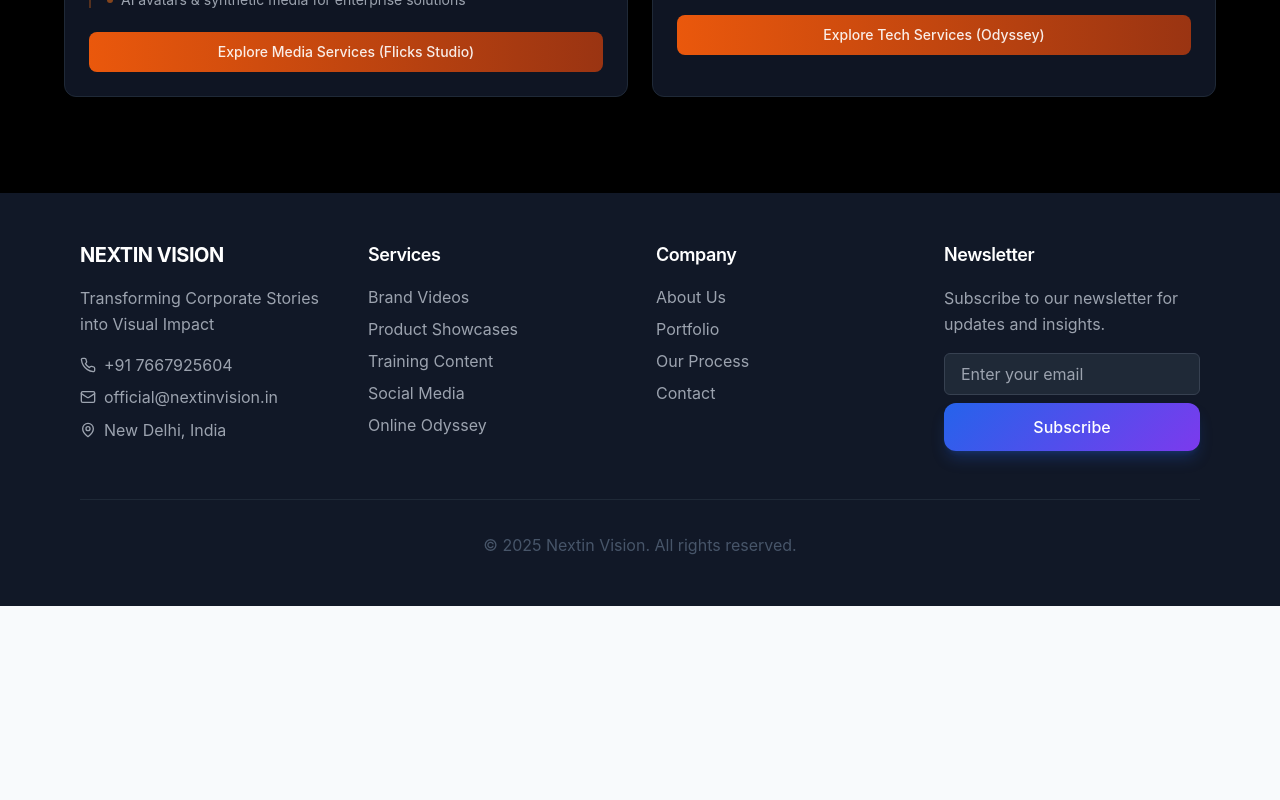
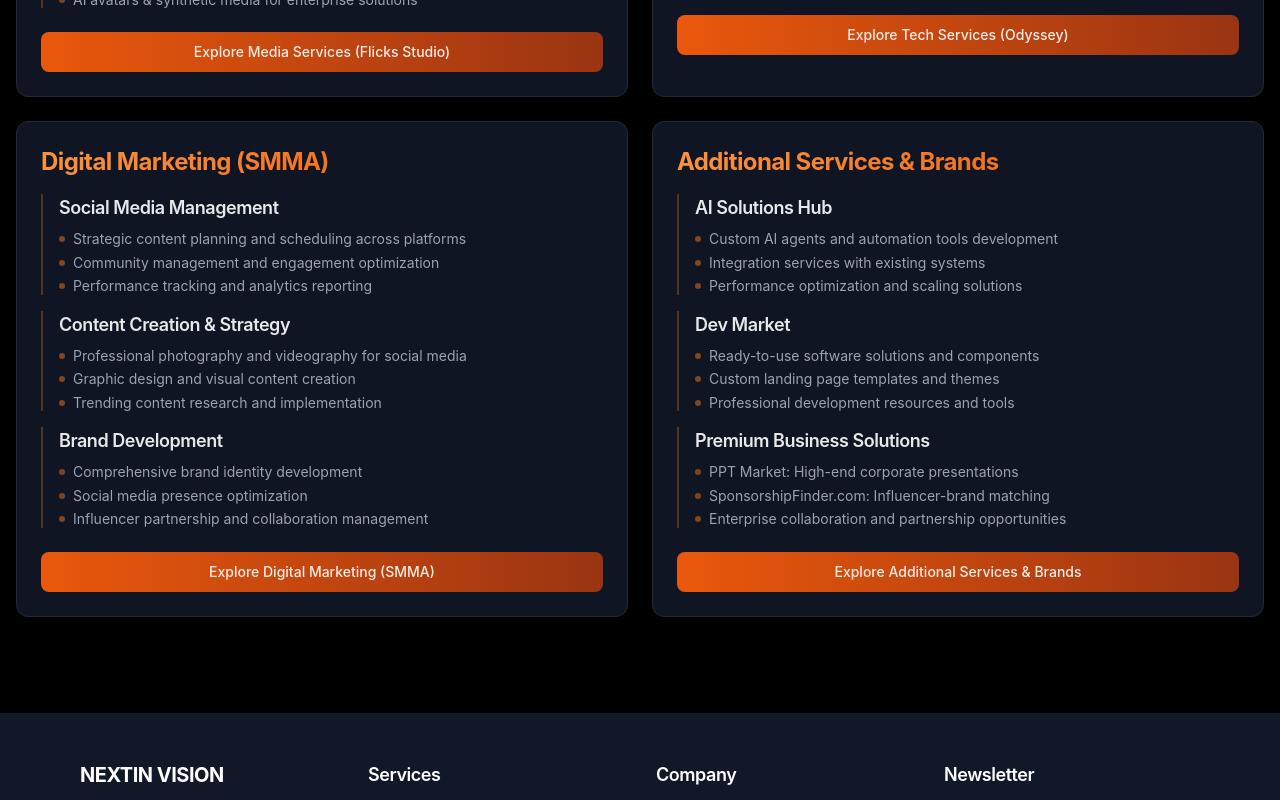
Before and after one commit to Michaelanand123singh/nextin-vision-website, a React (Vite) app: page /services in a window 1280 px wide. Shown: the part 680-1480 px from the top of the page. Before the commit the page ends 1286 px from the top, so only its background shows below. Built offline with nearby package versions, Linux system fonts and the light colour scheme.

Commit message:
Service page updated

```diff
--- a/src/data/portfolio.js
+++ b/src/data/portfolio.js
@@ -152,7 +152,7 @@ const portfolio = {
     },
     {
       label: 'Video Views',
-      value: '10M+'
+      value: '1M+'
     }
   ]
 };
--- a/src/pages/Services.jsx
+++ b/src/pages/Services.jsx
@@ -62,6 +62,66 @@ const HeroSection = () => {
         }
       ],
       link: "/OnlineOdyssey"
+    },
+    smma: {
+      title: "Digital Marketing (SMMA)",
+      categories: [
+        {
+          name: "Social Media Management",
+          details: [
+            "Strategic content planning and scheduling across platforms",
+            "Community management and engagement optimization",
+            "Performance tracking and analytics reporting"
+          ]
+        },
+        {
+          name: "Content Creation & Strategy",
+          details: [
+            "Professional photography and videography for social media",
+            "Graphic design and visual content creation",
+            "Trending content research and implementation"
+          ]
+        },
+        {
+          name: "Brand Development",
+          details: [
+            "Comprehensive brand identity development",
+            "Social media presence optimization",
+            "Influencer partnership and collaboration management"
+          ]
+        }
+      ],
+      link: "/DigitalMarketing"
+    },
+    additional: {
+      title: "Additional Services & Brands",
+      categories: [
+        {
+          name: "AI Solutions Hub",
+          details: [
+            "Custom AI agents and automation tools development",
+            "Integration services with existing systems",
+            "Performance optimization and scaling solutions"
+          ]
+        },
+        {
+          name: "Dev Market",
+          details: [
+            "Ready-to-use software solutions and components",
+            "Custom landing page templates and themes",
+            "Professional development resources and tools"
+          ]
+        },
+        {
+          name: "Premium Business Solutions",
+          details: [
+            "PPT Market: High-end corporate presentations",
+            "SponsorshipFinder.com: Influencer-brand matching",
+            "Enterprise collaboration and partnership opportunities"
+          ]
+        }
+      ],
+      link: "/AdditionalServices"
     }
   };
 
@@ -104,13 +164,15 @@ const HeroSection = () => {
             Transform Your Digital Presence
           </h1>
           <p className="text-lg text-gray-300/90 max-w-2xl mx-auto">
-            Elevate your brand with cutting-edge media production and technology solutions
+            Elevate your brand with cutting-edge media production, technology solutions, and digital marketing
           </p>
         </div>
 
-        <div className="grid md:grid-cols-2 gap-6 max-w-6xl mx-auto">
+        <div className="grid md:grid-cols-2 lg:grid-cols-2 gap-6 max-w-7xl mx-auto">
           <ServiceCard data={services.media} />
           <ServiceCard data={services.tech} />
+          <ServiceCard data={services.smma} />
+          <ServiceCard data={services.additional} />
         </div>
       </div>
     </div>
```
